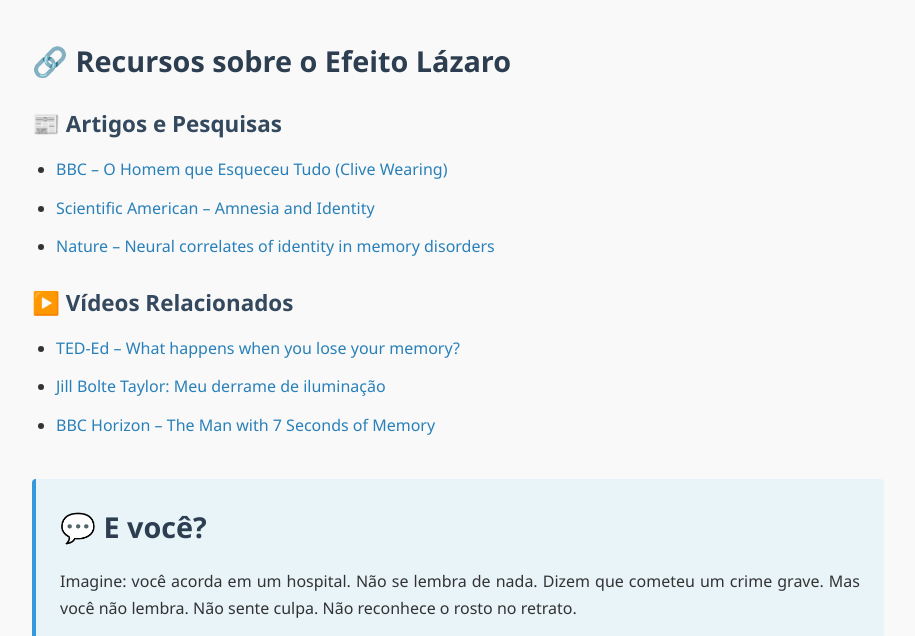
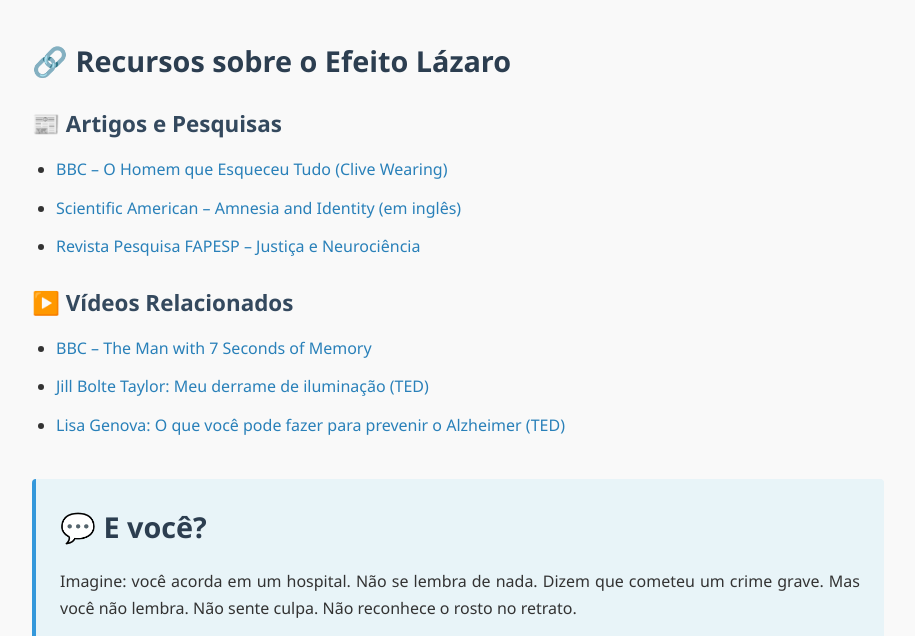
Before and after one commit to erigutembergmeneses-jpg/oreufantasma, a plain HTML site: page index.html in a window 1280 px wide. Shown: the part 1322-1958 px from the top of the page, without its empty margins (182-1097 px from the left). Drawn offline with Linux system fonts and the light colour scheme.

Commit message:
Revise video and resource links in index.html
Updated video source and links in the HTML file.

```diff
--- a/index.html
+++ b/index.html
@@ -6,7 +6,6 @@
   <title>O Réu Fantasma – Justiça Neurocompatível</title>
   <meta name="description" content="Site oficial do livro 'O Réu Fantasma: Justiça Neurocompatível e o Direito de Recomeçar', de Erigutemberg Meneses." />
   <style>
-    /* Estilos básicos */
     * {
       margin: 0;
       padding: 0;
@@ -66,7 +65,7 @@
 
     .video-container {
       position: relative;
-      padding-bottom: 56.25%; /* 16:9 */
+      padding-bottom: 56.25%; /* proporção 16:9 */
       height: 0;
       overflow: hidden;
       margin: 1.5rem 0;
@@ -118,15 +117,9 @@
     }
 
     @media (max-width: 600px) {
-      h1 {
-        font-size: 2rem;
-      }
-      h2 {
-        font-size: 1.5rem;
-      }
-      h3 {
-        font-size: 1.25rem;
-      }
+      h1 { font-size: 2rem; }
+      h2 { font-size: 1.5rem; }
+      h3 { font-size: 1.25rem; }
     }
   </style>
 </head>
@@ -160,10 +153,10 @@
     <section>
       <h2>🎥 Vídeo Promocional</h2>
       <div class="video-container">
-        <!-- Substitua o ID do vídeo pelo seu próprio quando disponível -->
+        <!-- Documentário real da BBC sobre Clive Wearing, o "homem com 7 segundos de memória" -->
         <iframe
-          src="https://www.youtube.com/embed/dQw4w9WgXcQ?si=exemplo"
-          title="O Que Resta Quando a Memória Some – Vídeo Promocional"
+          src="https://www.youtube.com/embed/VtKbiyyVZks"
+          title="BBC – The Man with 7 Seconds of Memory"
           allow="accelerometer; autoplay; clipboard-write; encrypted-media; gyroscope; picture-in-picture"
           allowfullscreen>
         </iframe>
@@ -176,15 +169,15 @@
       <h3>📰 Artigos e Pesquisas</h3>
       <ul>
         <li><a href="https://www.bbc.com/portuguese/geral-58476092" target="_blank" rel="noopener">BBC – O Homem que Esqueceu Tudo (Clive Wearing)</a></li>
-        <li><a href="https://www.scientificamerican.com/article/amnesia-and-identity/" target="_blank" rel="noopener">Scientific American – Amnesia and Identity</a></li>
-        <li><a href="https://www.nature.com/articles/s41598-021-89347-3" target="_blank" rel="noopener">Nature – Neural correlates of identity in memory disorders</a></li>
+        <li><a href="https://www.scientificamerican.com/article/amnesia-and-identity/" target="_blank" rel="noopener">Scientific American – Amnesia and Identity (em inglês)</a></li>
+        <li><a href="https://revistapesquisa.fapesp.br/justica-e-neurociencia/" target="_blank" rel="noopener">Revista Pesquisa FAPESP – Justiça e Neurociência</a></li>
       </ul>
 
       <h3>▶️ Vídeos Relacionados</h3>
       <ul>
-        <li><a href="https://www.youtube.com/watch?v=6K2YBkGq1cY" target="_blank" rel="noopener">TED-Ed – What happens when you lose your memory?</a></li>
-        <li><a href="https://www.ted.com/talks/jill_bolte_taylor_my_stroke_of_insight" target="_blank" rel="noopener">Jill Bolte Taylor: Meu derrame de iluminação</a></li>
-        <li><a href="https://www.youtube.com/watch?v=VtKbiyyVZks" target="_blank" rel="noopener">BBC Horizon – The Man with 7 Seconds of Memory</a></li>
+        <li><a href="https://www.youtube.com/watch?v=VtKbiyyVZks" target="_blank" rel="noopener">BBC – The Man with 7 Seconds of Memory</a></li>
+        <li><a href="https://www.ted.com/talks/jill_bolte_taylor_my_stroke_of_insight" target="_blank" rel="noopener">Jill Bolte Taylor: Meu derrame de iluminação (TED)</a></li>
+        <li><a href="https://www.ted.com/talks/lisa_genova_what_you_can_do_to_prevent_alzheimer_s" target="_blank" rel="noopener">Lisa Genova: O que você pode fazer para prevenir o Alzheimer (TED)</a></li>
       </ul>
     </section>
 
```
